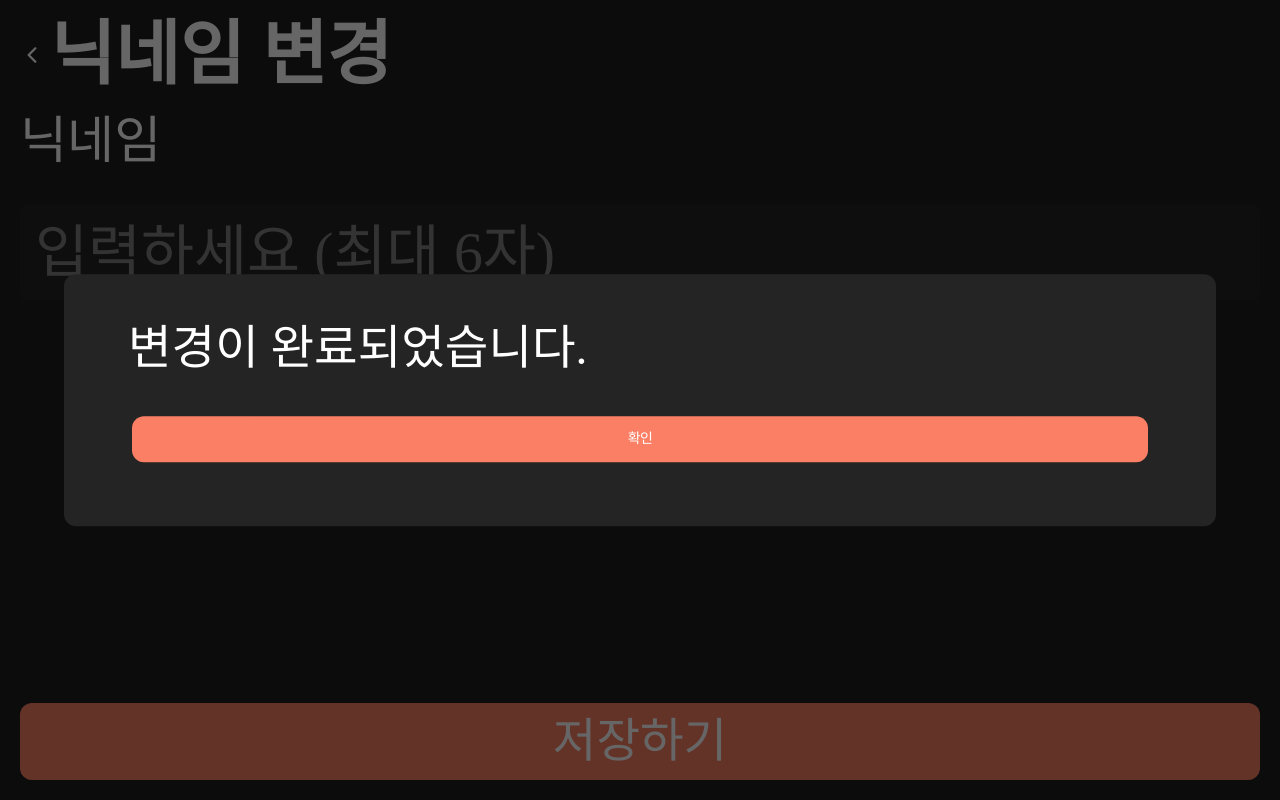
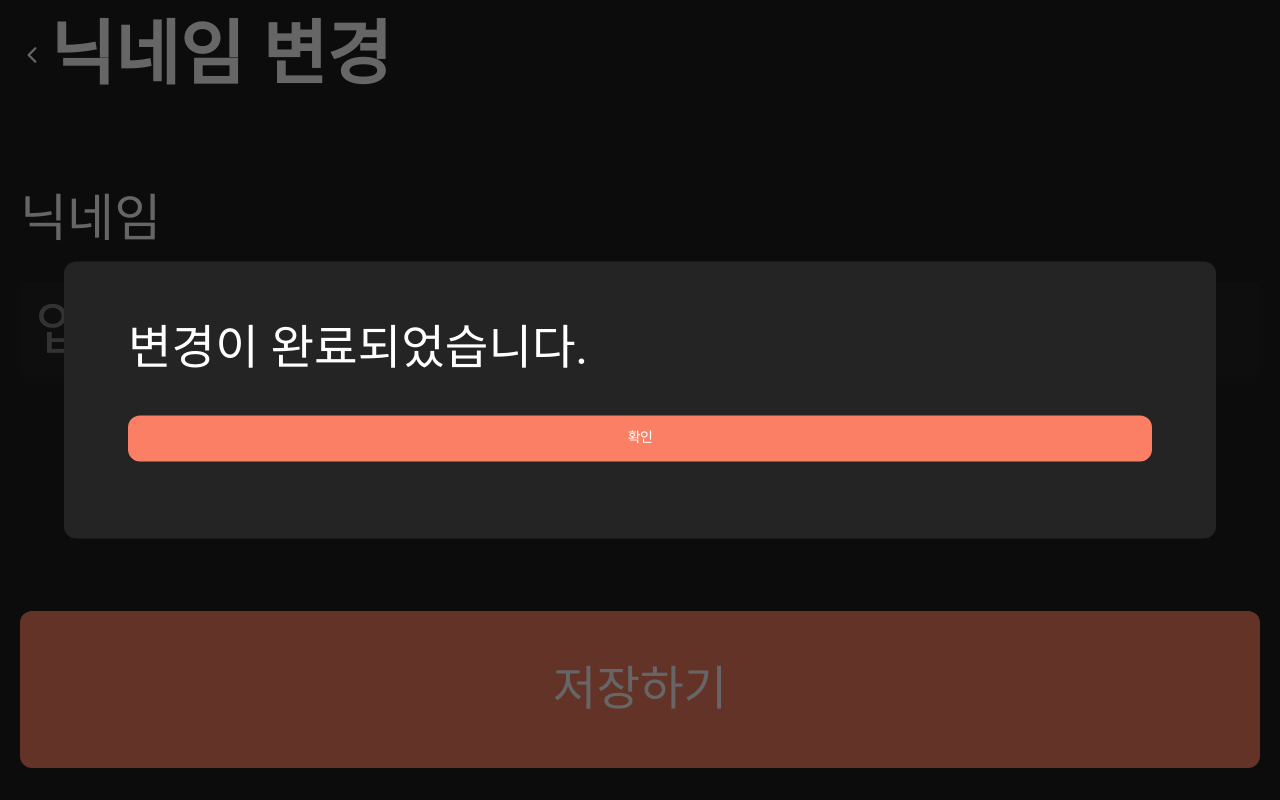
Before and after one commit to bsideproject/bside-15-11-team-front-end, a React (Create React App) app: page /page/setting/nickname in a window 1280 px wide. Both pictures are taken after a click on the button "저장하기". Built offline with nearby package versions, Linux system fonts and the light colour scheme; a web font is replaced by a local one.

Commit message:
feat: 퍼블리싱 QA 수정사항 진행 - 3

```diff
--- a/src/components/common/ModalConfirm.tsx
+++ b/src/components/common/ModalConfirm.tsx
@@ -29,7 +29,7 @@ const ModalConfirm = ({
                         <p className="modal-sub-text">{subText}</p>
                         <div className="modal-btn-wrap">
                             {modalChoice === "type1"?
-                                <button className="confirm-btn" type="button" onClick={confirmAction}>{confirmText}</button>
+                                <button className="confirm-btn mrg-0" type="button" onClick={confirmAction}>{confirmText}</button>
                                 :null
                             }
                             {modalChoice === "type2"?
--- a/src/pages/friend/Friend.tsx
+++ b/src/pages/friend/Friend.tsx
@@ -201,9 +201,8 @@ const Friend = () => {
             (friendRelation === "directInput" && friendDirectInput !== "")) &&
             (inputArray[1] !== "" || birthUnKnown)
         ){
-            console.log("okok")
-            // handleConfirm();
-            // setIsSaveOpen(true);
+            handleConfirm();
+            setIsSaveOpen(true);
         }
 
 
--- a/src/pages/mind/FriendList.tsx
+++ b/src/pages/mind/FriendList.tsx
@@ -148,9 +148,11 @@ const FriendList = ({isOpen, onClose, setContainerHeight, appendFriendList} : Pr
               />
             </div>
           </div>
-          <div className="count-div">
-            <p id="friend-count">{`${checkCount} / ${totalCount}`}</p>
-          </div>
+          {checkCount !== 0 ?
+              <div className="count-div">
+                <p id="friend-count">{`${checkCount} / ${totalCount}`}</p>
+              </div> : null
+          }
           <div id='friend-list'>
             {friendList.map((obj) => (
               <FriendInfo
--- a/src/pages/mind/Mind.tsx
+++ b/src/pages/mind/Mind.tsx
@@ -21,6 +21,8 @@ import { RelationshipTypeProto } from '../../prototypes/common/type/Relationship
 import { RelationshipPostRequestProto } from '../../prototypes/relationship/RelationshipRequestProto';
 import queryString from 'query-string';
 import DatePickers from "../../components/common/DatePickers";
+import ImgExelBtn from "../../assets/images/icon/ic_exel_btn.svg";
+import ModalConfirm from "../../components/common/ModalConfirm";
 
 const Mind = () => {
 
@@ -32,6 +34,7 @@ const Mind = () => {
   const [mindType, setMindType] = useState<string>('cash');
   const [money, setMoney] = useState<number>(0);
   const [memo, setMemo] = useState<string>('');
+  const [isReady, setIsReady] = useState(false);
 
   const [selectedSeq, setSelectedSeq] = useState("");
 
@@ -259,6 +262,10 @@ const Mind = () => {
 
   }
 
+  const handleExelBtn = () => {
+    setIsReady(true);
+  }
+
   const setEventInput = (event : string) => {
     if (!NullChecker.isEmpty(event)) {
       let inputList = inputArray;
@@ -305,6 +312,7 @@ const Mind = () => {
 
   return (
     <div className="Mind inner">
+      <button type="button" className="exel-btn" onClick={handleExelBtn}><img src={ImgExelBtn} alt="exel-btn" /></button>
       <TitleWrap title="마음 기록하기" />
       <form className='mind-register-wrap'>
         <EventType
@@ -441,6 +449,13 @@ const Mind = () => {
         setEventInput={setEventInput}
         setContainerHeight={setContainerHeight}
       />
+      <ModalConfirm
+          isOpen={isReady}
+          modalChoice="type1"
+          mainText="엑셀 파일 불러오기는 아직 준비중이에요."
+          confirmAction={() => setIsReady(false)}
+          confirmText="확인"
+      />
     </div>
   );
 };
--- a/src/pages/setting/SettingNickname.tsx
+++ b/src/pages/setting/SettingNickname.tsx
@@ -3,14 +3,16 @@ import TitleWrap from "../../components/common/TitleWrap";
 import InputTextBox from "../../components/common/InputTextBox";
 import ModalConfirm from "../../components/common/ModalConfirm";
 import {useNavigate} from "react-router-dom";
+import ErrorMessage from "../../components/common/ErrorMessage";
 
 const SettingNickname = () => {
-
+    let regExp = /[ \{\}\[\]\/?.,;:|\)*~`!^\-_+┼<>@\#$%&\'\"\\\(\=]/gi;
     const getNick = new URLSearchParams(window.location.search).get("nick");
 
     const navigate = useNavigate();
     const [nickname, setNickname] = useState("");
     const [isOpen, setIsOpen] = useState<boolean>(false);
+    const [isValidation, setIsValidation] = useState<boolean>(true);
 
     useEffect(() => {
         getNick && setNickname(getNick);
@@ -22,7 +24,12 @@ const SettingNickname = () => {
         }
     }
     const handleSubmit = () => {
-        setIsOpen(true);
+        if(regExp.test(nickname)){
+            setIsValidation(false);
+        }else{
+            setIsValidation(true);
+            setIsOpen(true);
+        }
     }
 
     return(
@@ -36,6 +43,9 @@ const SettingNickname = () => {
                 onChange={handleNick}
                 value={nickname || ""}
             />
+            {!isValidation &&
+                <ErrorMessage message='사용할 수 없는 문자가 포함되어 있습니다.' />
+            }
             <div className="save-button-wrap">
                 <button
                     className='save-button'
--- a/src/styles/abstracts/_common.scss
+++ b/src/styles/abstracts/_common.scss
@@ -26,19 +26,18 @@
 // modal save btn
 .save-button-wrap{
   position: fixed;
-  bottom: 0;
-  background-color: #242424;
-  padding: 15px 10px;
+  bottom: 0; left: 0;
+  padding: 32px 20px;
   width: 100%;
   .save-button {
     border : none;
-    width: 90%;
+    width: 100%;
     display: inline-block;
     font-weight: 500;
     font-size: 3.7vw;
     color: #fff;
     border-radius: 12px;
-    padding: 15px 0;
+    padding: 4.7vw 0;
     background-color: #FA7F64;
     transition: .3s;
     &:disabled{
@@ -183,7 +182,7 @@
   .modal-wrap{
     border-radius: 12px;
     background: #242424;
-    padding: 5vw;
+    padding: 6vw 5vw;
     width: 90%;
     position: absolute;
     left: 50%; top: 50%;
@@ -220,6 +219,9 @@
         border-radius: 12px;
         padding: 12px 0;
         margin: 0 4px;
+        &.mrg-0{
+          margin: 0;
+        }
       }
       .confirm-btn{
         background: #FA7F64;
--- a/src/styles/pages/_mind.scss
+++ b/src/styles/pages/_mind.scss
@@ -2,7 +2,13 @@
 @use '../abstracts/variable' as *;
 
 .Mind {
-
+    position: relative;
+    .exel-btn{
+        background: none;
+        position: absolute;
+        right: 20px; top: 20px;
+        padding: 0;
+    }
     .mind-register-wrap {
         margin-top : 30px;
 
--- a/src/styles/pages/_setting.scss
+++ b/src/styles/pages/_setting.scss
@@ -54,14 +54,15 @@
 //}
 .SettingNickname{
   .InputTextBox{
-    margin-top: 25px;
+    margin: 8vw 0 7vw;
   }
   .save-button-wrap{
     background-color: transparent;
-    padding: 20px;
+    padding: 32px 20px;
     left: 0;
     .save-button{
       width: 100%;
+      padding: 4.3vw 0;
     }
   }
 }
@@ -139,10 +140,11 @@
   }
   .save-button-wrap{
     background-color: transparent;
-    padding: 20px;
+    padding: 32px 20px;
     left: 0;
     .save-button{
       width: 100%;
+      padding: 4.3vw 0;
     }
   }
 }
```
Also changed, not shown: src/assets/images/icon/ic_exel_btn.svg (added).
